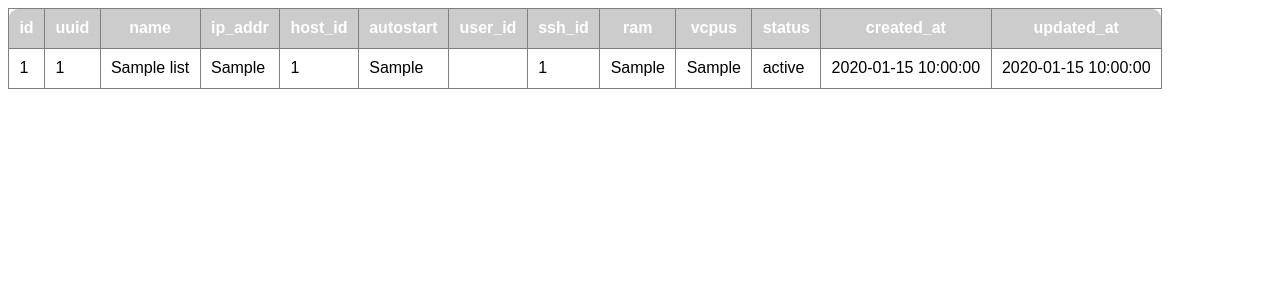
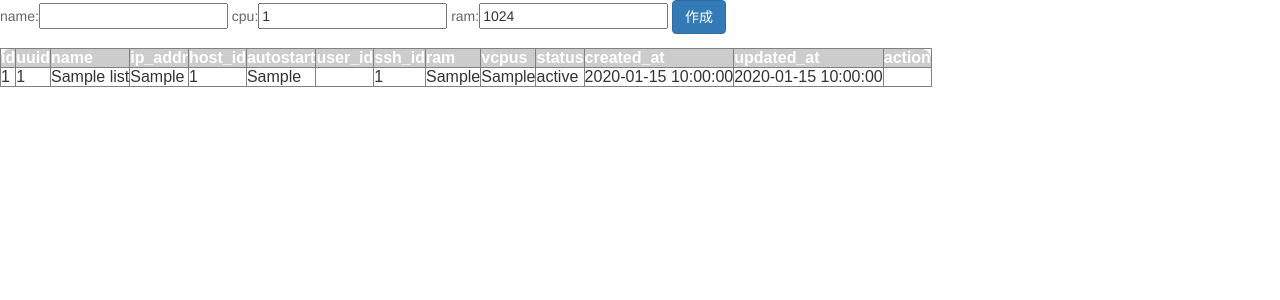
Before and after one commit to autumnzest/cloud, a Flask app: page /cloud in a window 1280 px wide. Shown: the top 300 px of the page. Run offline with Flask 2, Linux system fonts and the light colour scheme; tables that the repository leaves empty hold one stand-in row (values such as "Sample post"); some libraries are stand-ins or nearby versions.

Commit message:
add template

```diff
--- a/templates/index.html
+++ b/templates/index.html
@@ -3,8 +3,17 @@
         <meta charset="UTF-8">
         <title>inslist</title>
         <link rel="stylesheet" type="text/css" href="/static/css/style.css">
+        <link href="https://maxcdn.bootstrapcdn.com/bootstrap/3.3.7/css/bootstrap.min.css" rel="stylesheet">
     </head>
     <body >
+
+    <form action="./api/instances/" method="post">
+        <span>name:</span><input type="text" type="name">
+        <span>cpu:</span><input type="number" name="cpu" value="1">
+        <span>ram:</span><input type="number" name="ram" value="1024">
+        <button type="submit" class="btn btn-primary">作成</button>
+    </form>
+
     <table border='1'>
         <tr>
         <th>id</th>
@@ -20,6 +29,7 @@
         <th>status</th>
         <th>created_at</th>
         <th>updated_at</th>
+        <th>action</th>
         </tr>
         <tr>
         {% for item in list %}
@@ -36,6 +46,7 @@
         <td>{{item.status}}</td>
         <td>{{item.created_at}}</td>
         <td>{{item.updated_at}}</td>
+        <td></td>
         </tr>
         {% endfor %}
     </table>
```
